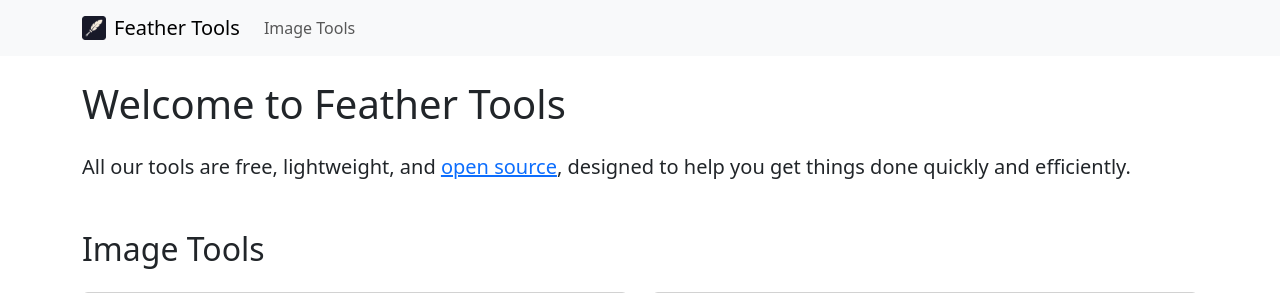
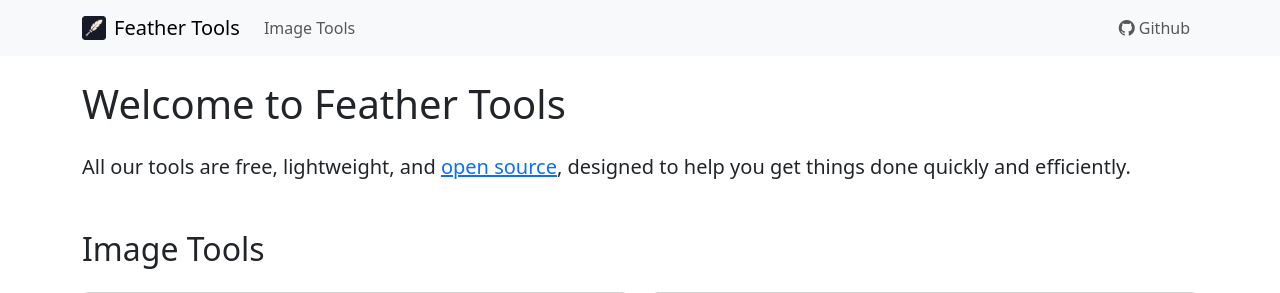
Before and after one commit to greatghoul/feather-tools, a Flask app: page / in a window 1280 px wide. Shown: the top 293 px of the page. Run offline with Flask 3, Linux system fonts and the light colour scheme; some libraries are stand-ins or nearby versions.

Commit message:
feat: add GitHub link to navigation bar

```diff
--- a/api/templates/layout.html
+++ b/api/templates/layout.html
@@ -80,6 +80,14 @@
                         <a class="nav-link" href="/#image-tools">Image Tools</a>
                     </li>
                 </ul>
+
+                <ul class="navbar-nav ms-auto">
+                    <li class="nav-item">
+                        <a class="nav-link" href="https://github.com/greatghoul/feather-tools" target="_blank" rel="noopener">
+                            <i class="bi bi-github"></i> Github
+                        </a>
+                    </li>
+                </ul>
             </div>
         </div>
     </nav>
```
